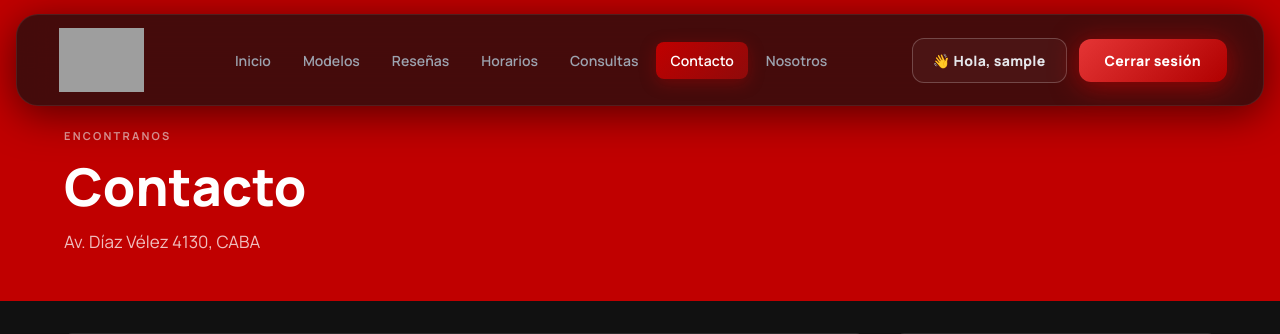
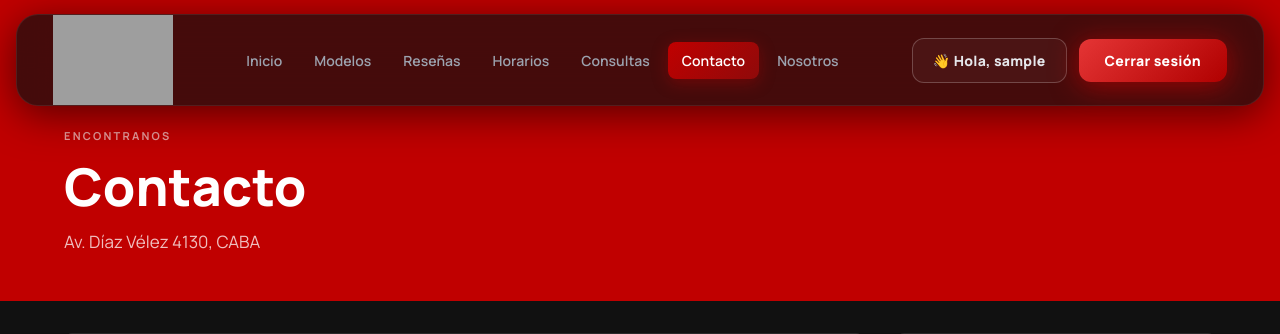
Before and after one commit to Capone567/SFX.1.0, a PHP site: page /contacto.php in a window 1280 px wide. Shown: the top 334 px of the page. Run offline with PHP 8.4, Linux system fonts and the light colour scheme; the visitor is signed in with stand-in values (Sample User, id 1); grey boxes are pictures that could not be loaded.

```diff
--- a/TORVEN/config/registro.php
+++ b/TORVEN/config/registro.php
@@ -71,8 +71,8 @@ $rol->close();
 // Se modifica la variable de la contra para hacerla encriptada
 $password_hash = password_hash($password, PASSWORD_DEFAULT);
 
-$insertar = $conexion->prepare("INSERT INTO usuarios (nom_usuario, telefono, email, password, id_rol) VALUES (?, ?, ?, ?, ?)");
-$insertar->bind_param("ssssi", $usuario, $telefono, $email, $password_hash, $id_rol);
+$insertar = $conexion->prepare("INSERT INTO usuarios (nom_usuario, telefono, email, password) VALUES (?, ?, ?, ?)");
+$insertar->bind_param("ssss", $usuario, $telefono, $email, $password_hash);
 
 
 if ($insertar->execute()) {
--- a/TORVEN/views/_nav.php
+++ b/TORVEN/views/_nav.php
@@ -25,7 +25,7 @@
 
   <div class="nav-actions">
     <?php if ($logueado): ?>
-    <span class="nav-btn ghost" style="padding:12px 20px;">👋 Hola, <?= htmlspecialchars($logueado) ?></span>
+    <a class="nav-btn ghost" style="padding:12px 20px;" href="profile.php">👋 Hola, <?= htmlspecialchars($logueado) ?></a>
     <a href="../config/logout.php" class="nav-btn primary">Cerrar sesión</a>
     <?php else: ?>
     <a href="registro.php" class="nav-btn ghost">Registrarse</a>
@@ -54,11 +54,11 @@
   }
 
   .nav-logo {
-    padding: 6px; border-radius: 12px;
+    padding: -4px; border-radius: 12px;
     transition: transform .25s ease, background .25s ease;
   }
   .nav-logo img {
-    height: 64px; width: auto; object-fit: contain; display: block;
+    height: 90px; width: auto; object-fit: contain; display: block;
     filter: drop-shadow(0 0 0 rgba(192,0,0,0));
     transition: transform .3s ease, filter .3s ease;
   }
--- a/TORVEN/views/contacto.php
+++ b/TORVEN/views/contacto.php
@@ -40,7 +40,7 @@
         <svg width="16" height="16" viewBox="0 0 24 24" fill="currentColor"><path d="M17.472 14.382c-.297-.149-1.758-.867-2.03-.967-.273-.099-.471-.148-.67.15-.197.297-.767.966-.94 1.164-.173.199-.347.223-.644.075-.297-.15-1.255-.463-2.39-1.475-.883-.788-1.48-1.761-1.653-2.059-.173-.297-.018-.458.13-.606.134-.133.298-.347.446-.52.149-.174.198-.298.298-.497.099-.198.05-.371-.025-.52-.075-.149-.669-1.612-.916-2.207-.242-.579-.487-.5-.669-.51-.173-.008-.371-.01-.57-.01-.198 0-.52.074-.792.372-.272.297-1.04 1.016-1.04 2.479 0 1.462 1.065 2.875 1.213 3.074.149.198 2.096 3.2 5.077 4.487.709.306 1.262.489 1.694.625.712.227 1.36.195 1.871.118.571-.085 1.758-.719 2.006-1.413.248-.694.248-1.289.173-1.413-.074-.124-.272-.198-.57-.347m-5.421 7.403h-.004a9.87 9.87 0 01-5.031-1.378l-.361-.214-3.741.982.998-3.648-.235-.374a9.86 9.86 0 01-1.51-5.26c.001-5.45 4.436-9.884 9.888-9.884 2.64 0 5.122 1.03 6.988 2.898a9.825 9.825 0 012.893 6.994c-.003 5.45-4.437 9.884-9.885 9.884m8.413-18.297A11.815 11.815 0 0012.05 0C5.495 0 .16 5.335.157 11.892c0 2.096.547 4.142 1.588 5.945L.057 24l6.305-1.654a11.882 11.882 0 005.683 1.448h.005c6.554 0 11.89-5.335 11.893-11.893a11.821 11.821 0 00-3.48-8.413z"/></svg>
         WhatsApp
       </a>
-      <a href="https://instagram.com/torven.taller" target="_blank" style="flex:1;display:flex;align-items:center;justify-content:center;gap:8px;padding:12px;border-radius:6px;background:linear-gradient(135deg,#f09433,#e6683c,#cc2366);color:#fff;font-size:13px;font-weight:700;text-decoration:none;">
+      <a href="https://instagram.com/torventaller" target="_blank" style="flex:1;display:flex;align-items:center;justify-content:center;gap:8px;padding:12px;border-radius:6px;background:linear-gradient(135deg,#f09433,#e6683c,#cc2366);color:#fff;font-size:13px;font-weight:700;text-decoration:none;">
         <svg width="16" height="16" viewBox="0 0 24 24" fill="currentColor"><path d="M12 2.163c3.204 0 3.584.012 4.85.07 3.252.148 4.771 1.691 4.919 4.919.058 1.265.069 1.645.069 4.849 0 3.205-.012 3.584-.069 4.849-.149 3.225-1.664 4.771-4.919 4.919-1.266.058-1.644.07-4.85.07-3.204 0-3.584-.012-4.849-.07-3.26-.149-4.771-1.699-4.919-4.92-.058-1.265-.07-1.644-.07-4.849 0-3.204.013-3.583.07-4.849.149-3.227 1.664-4.771 4.919-4.919 1.266-.057 1.645-.069 4.849-.069zm0-2.163c-3.259 0-3.667.014-4.947.072-4.358.2-6.78 2.618-6.98 6.98-.059 1.281-.073 1.689-.073 4.948 0 3.259.014 3.668.072 4.948.2 4.358 2.618 6.78 6.98 6.98 1.281.058 1.689.072 4.948.072 3.259 0 3.668-.014 4.948-.072 4.354-.2 6.782-2.618 6.979-6.98.059-1.28.073-1.689.073-4.948 0-3.259-.014-3.667-.072-4.947-.196-4.354-2.617-6.78-6.979-6.98-1.281-.059-1.69-.073-4.949-.073zm0 5.838c-3.403 0-6.162 2.759-6.162 6.162s2.759 6.163 6.162 6.163 6.162-2.759 6.162-6.163c0-3.403-2.759-6.162-6.162-6.162zm0 10.162c-2.209 0-4-1.79-4-4 0-2.209 1.791-4 4-4s4 1.791 4 4c0 2.21-1.791 4-4 4zm6.406-11.845c-.796 0-1.441.645-1.441 1.44s.645 1.44 1.441 1.44c.795 0 1.439-.645 1.439-1.44s-.644-1.44-1.439-1.44z"/></svg>
         Instagram
       </a>
```
Also changed, not shown: TORVEN/imports/TORVEN_LOGO-1.png (deleted), TORVEN/imports/TORVEN_LOGO.png.
